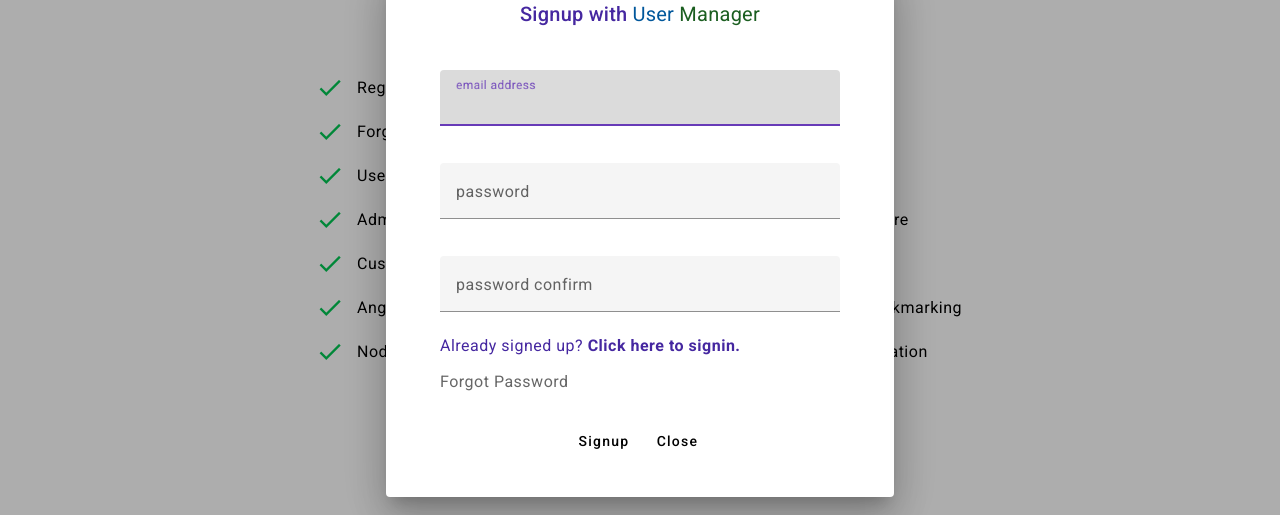
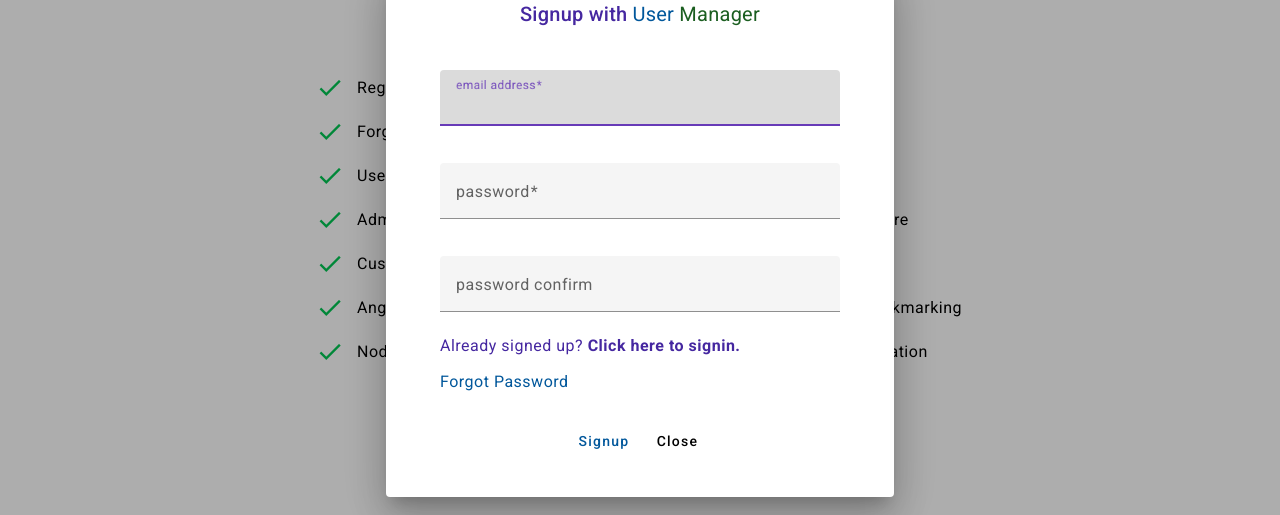
Before and after one commit to glafrance/angular-user-mgmt, an Angular app in the folder client/user-mgmt/: page /home in a window 1280 px wide. Both pictures are taken after a click on the element "Signup/Signin". Shown: the part 168-683 px from the top of the page. Built offline with nearby package versions, Linux system fonts and the light colour scheme.

Commit message:
added error messages

```diff
--- a/client/user-mgmt/src/app/components/signup-signin/signup-signin.component.html
+++ b/client/user-mgmt/src/app/components/signup-signin/signup-signin.component.html
@@ -7,18 +7,26 @@
     <form
       [formGroup]="signupSigninForm"
       (ngSubmit)="signupSignin()">
+      <div class="form-control-container">
         <mat-form-field>
           <mat-label>email address</mat-label>
-        <input type="email" matInput>
+          <input type="email" matInput formControlName="email">
         </mat-form-field>
+        <p class="form-error-text" *ngIf="email?.errors?.['required'] && email?.touched">Email is required</p>
+      </div>
+      <div class="form-control-container">
         <mat-form-field>
           <mat-label>password</mat-label>
-        <input type="password" matInput>
+          <input type="password" matInput formControlName="password">
         </mat-form-field>
+        <p class="form-error-text" *ngIf="password?.errors?.['required'] && password?.touched">Password is required</p>
+      </div>
+      <div class="form-control-container">
         <mat-form-field>
           <mat-label>password confirm</mat-label>
-        <input type="password" matInput>
+          <input type="password" matInput formControlName="passwordConfirm">
         </mat-form-field>
+      </div>
     </form>
     <p class="switch-message">
       <span>{{switchSignupSigninMessage}}</span>
@@ -28,10 +36,12 @@
           (click)="switchMode()"> {{switchActionMessage}}</span>
       </strong>
     </p>
-    <h4 class="forgot-password">Forgot Password</h4>
+    <h4
+      class="forgot-password"
+      (click)="forgotPassword()">Forgot Password</h4>
   </div>
   <div mat-dialog-actions>
-    <button mat-button (click)="signupSignin()">{{signupSigninButtonText}}</button>
+    <button mat-button class="action-button" (click)="signupSignin()">{{signupSigninButtonText}}</button>
     <button mat-button mat-dialog-close>Close</button>
   </div>
 </div>
--- a/client/user-mgmt/src/app/components/signup-signin/signup-signin.component.scss
+++ b/client/user-mgmt/src/app/components/signup-signin/signup-signin.component.scss
@@ -22,8 +22,18 @@ form {
   flex-direction: column;
   gap: 15px;
 }
+.form-control-container {
+  display: flex;
+  flex-direction: column;
+}
 mat-form-field {
   width: 400px;
+}
+.form-error-text {
+  margin: 0;
+  margin-top: -20px;
+  color: $red500;
+  font-size: 12px;
 }
 .switch-message {
   color: $deepPurple800;
@@ -31,3 +41,11 @@ mat-form-field {
 .switch-action-message {
   cursor: pointer;
 }
+.forgot-password {
+  color: $lightBlue900;
+  cursor: pointer;
+  display: inline;
+}
+button.action-button {
+  color: $lightBlue900;
+}
--- a/client/user-mgmt/src/app/components/signup-signin/signup-signin.component.ts
+++ b/client/user-mgmt/src/app/components/signup-signin/signup-signin.component.ts
@@ -1,5 +1,5 @@
 import { Component, Inject, OnInit } from '@angular/core';
-import { FormBuilder, FormGroup, FormControl, Form } from "@angular/forms";
+import { FormBuilder, FormGroup, FormControl, Form, Validators } from "@angular/forms";
 import { MAT_DIALOG_DATA } from '@angular/material/dialog';
 
 import Constants from "../constants/constants";
@@ -17,8 +17,8 @@ export class SignupSigninComponent implements OnInit {
   switchActionMessage: string = "";
 
   signupSigninForm: FormGroup = new FormGroup({
-    email: new FormControl(""),
-    password: new FormControl(""),
+    email: new FormControl("", [Validators.required]),
+    password: new FormControl("", [Validators.required]),
     passwordConfirm: new FormControl("")
   });
 
@@ -27,6 +27,10 @@ export class SignupSigninComponent implements OnInit {
   ngOnInit(): void {
     this.setDynamicText();
   }
+
+  get email() { return this.signupSigninForm.get("email") };
+  get password() { return this.signupSigninForm.get("password") };
+  get passwordConfirm() { return this.signupSigninForm.get("passwordConfirm") };
 
   setDynamicText() {
     if (this.data && this.data.mode) {
@@ -59,4 +63,8 @@ export class SignupSigninComponent implements OnInit {
   signupSignin() {
     console.log("signup/signin");
   }
+
+  forgotPassword() {
+    console.log("forgot password");
+  }
 }
--- a/client/user-mgmt/src/scss/_colors.scss
+++ b/client/user-mgmt/src/scss/_colors.scss
@@ -53,3 +53,18 @@ $deepPurpleA100: #B388FF;
 $deepPurpleA200: #7C4DFF;
 $deepPurpleA400: #651FFF;
 $deepPurpleA700: #6200EA;
+
+$red50: #FFEBEE;
+$red100: #FFCDD2;
+$red200: #EF9A9A;
+$red300: #E57373;
+$red400: #EF5350;;
+$red500: #F44336;
+$red600: #E53935;
+$red700: #D32F2F;
+$red800: #C62828;
+$red900: #B71C1C;
+$redA100: #FF8A80;
+$redA200: #FF5252;
+$redA400: #FF1744;
+$redA700: #D50000;
```
Lines whose indentation alone changed are shown as unchanged.
